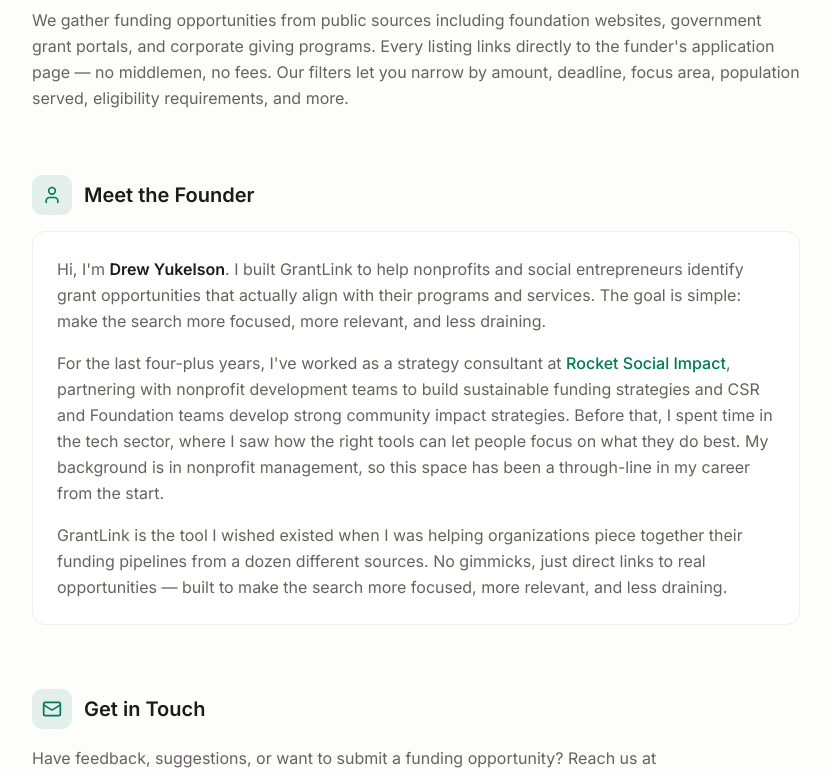
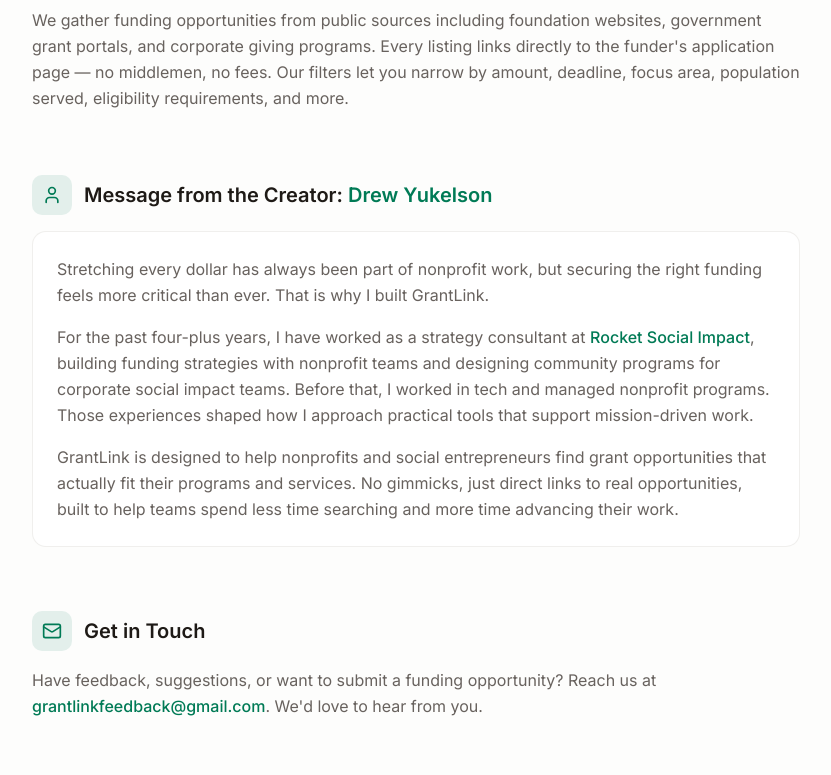
Before and after one commit to dcyuke/grantlink2, a Next.js app: page /about in a window 1280 px wide. Shown: the part 578-1353 px from the top of the page, without its empty margins (224-1055 px from the left). Built offline with nearby package versions, Linux system fonts and the light colour scheme.

Commit message:
updated about

```diff
--- a/src/app/about/page.tsx
+++ b/src/app/about/page.tsx
@@ -61,39 +61,45 @@
             <div className="flex h-10 w-10 items-center justify-center rounded-lg bg-primary/10">
               <User className="h-5 w-5 text-primary" />
             </div>
-            <h2 className="text-xl font-semibold text-foreground">Meet the Founder</h2>
+            <h2 className="text-xl font-semibold text-foreground">
+              Message from the Creator:{' '}
+              <a
+                href="https://www.linkedin.com/in/drewyukelson/"
+                target="_blank"
+                rel="noopener noreferrer"
+                className="text-primary hover:underline"
+              >
+                Drew Yukelson
+              </a>
+            </h2>
           </div>
           <div className="rounded-xl border border-border/60 bg-card p-6">
             <p className="mb-4 text-muted-foreground leading-relaxed">
-              Hi, I&apos;m <span className="font-semibold text-foreground">Drew Yukelson</span>.
-              I built GrantLink to help nonprofits and social entrepreneurs identify
-              grant opportunities that actually align with their programs and services.
-              The goal is simple: make the search more focused, more relevant, and
-              less draining.
+              Stretching every dollar has always been part of nonprofit work, but
+              securing the right funding feels more critical than ever. That is why
+              I built GrantLink.
             </p>
             <p className="mb-4 text-muted-foreground leading-relaxed">
-              For the last four-plus years, I&apos;ve worked as a strategy consultant
+              For the past four-plus years, I have worked as a strategy consultant
               at{' '}
               <a
-                href="https://www.rocketsocialimpact.com"
+                href="https://rocketsocialimpact.com/"
                 target="_blank"
                 rel="noopener noreferrer"
                 className="font-medium text-primary hover:underline"
               >
                 Rocket Social Impact
               </a>
-              , partnering with nonprofit development teams to build sustainable
-              funding strategies and CSR and Foundation teams develop strong
-              community impact strategies. Before that, I spent time in the tech
-              sector, where I saw how the right tools can let people focus on what
-              they do best. My background is in nonprofit management, so this space
-              has been a through-line in my career from the start.
+              , building funding strategies with nonprofit teams and designing
+              community programs for corporate social impact teams. Before that, I
+              worked in tech and managed nonprofit programs. Those experiences shaped
+              how I approach practical tools that support mission-driven work.
             </p>
             <p className="text-muted-foreground leading-relaxed">
-              GrantLink is the tool I wished existed when I was helping organizations
-              piece together their funding pipelines from a dozen different sources.
-              No gimmicks, just direct links to real opportunities &mdash; built to
-              make the search more focused, more relevant, and less draining.
+              GrantLink is designed to help nonprofits and social entrepreneurs find
+              grant opportunities that actually fit their programs and services. No
+              gimmicks, just direct links to real opportunities, built to help teams
+              spend less time searching and more time advancing their work.
             </p>
           </div>
         </section>
```
